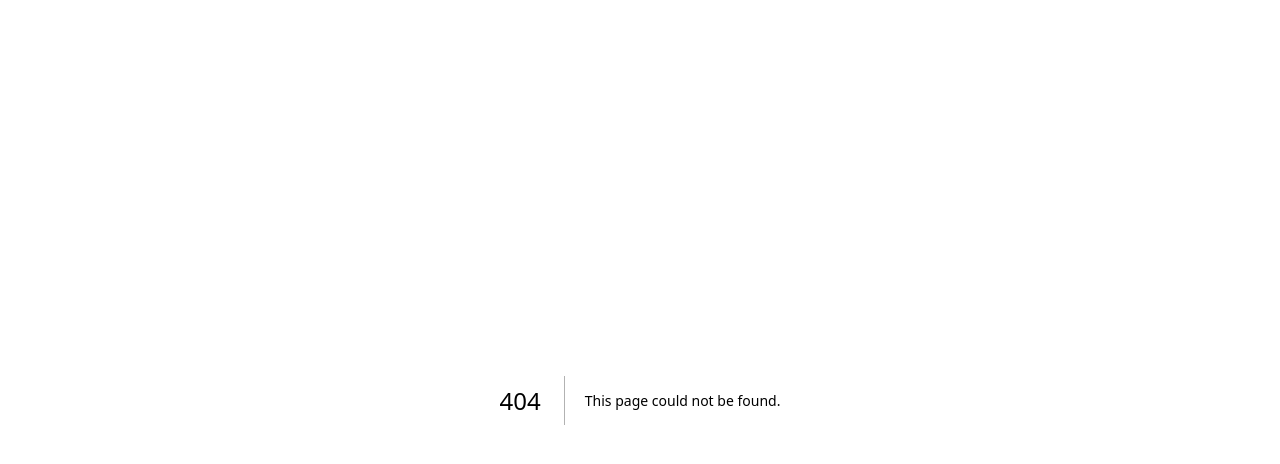
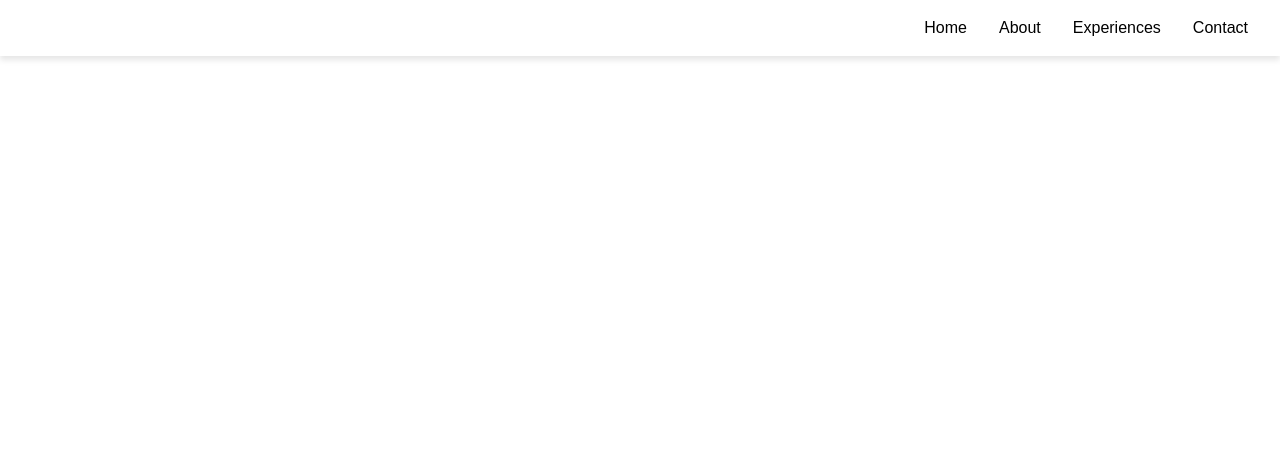
Before and after one commit to nishantmalpani/nishant-website, a Next.js app: page /about in a window 1280 px wide. Before the commit this address had no page. Shown: the top 464 px of the page. Built offline with nearby package versions, Linux system fonts and the light colour scheme.

Commit message:
navbar and navbar pages created

```diff
--- /dev/null
+++ b/app/about/page.tsx
@@ -0,0 +1,12 @@
+import Navbar from '../../components/navbar';
+
+export default function About() {
+  return (
+    <>
+      <Navbar />
+      <main>
+
+      </main>
+    </>
+  );
+}
--- a/app/globals.css
+++ b/app/globals.css
@@ -1,6 +1,39 @@
 @tailwind base;
 @tailwind components;
 @tailwind utilities;
+
+/* app/globals.css */
+
+nav {
+  padding: 1rem 2rem;
+  background-color: white;
+  box-shadow: 0 4px 6px rgba(0, 0, 0, 0.1);
+  display: flex;
+  justify-content: flex-end;
+}
+
+nav ul {
+  display: flex;
+  list-style: none;
+  gap: 2rem;
+  margin: 0;
+  padding: 0;
+}
+
+nav li {
+  font-size: 1rem;
+}
+
+nav a {
+  text-decoration: none;
+  color: black;
+  font-size: 1rem;
+}
+
+nav a:hover {
+  color: gray; /* Optional hover effect */
+}
+
 
 :root {
   --background: #ffffff;
--- a/app/page.tsx
+++ b/app/page.tsx
@@ -1,101 +1,19 @@
 import Image from "next/image";
+import Navbar from "@/components/navbar";
+import face from "./images/cover-pic.svg";
 
 export default function Home() {
   return (
-    <div className="grid grid-rows-[20px_1fr_20px] items-center justify-items-center min-h-screen p-8 pb-20 gap-16 sm:p-20 font-[family-name:var(--font-geist-sans)]">
-      <main className="flex flex-col gap-8 row-start-2 items-center sm:items-start">
+    <>
+      <Navbar />
+      <main>
         <Image
-          className="dark:invert"
-          src="https://nextjs.org/icons/next.svg"
-          alt="Next.js logo"
-          width={180}
-          height={38}
-          priority
+          src = {face}
+          alt="Nishant's profile picture"
+          width={300}
+          height={300}
         />
-        <ol className="list-inside list-decimal text-sm text-center sm:text-left font-[family-name:var(--font-geist-mono)]">
-          <li className="mb-2">
-            Get started by editing{" "}
-            <code className="bg-black/[.05] dark:bg-white/[.06] px-1 py-0.5 rounded font-semibold">
-              app/page.tsx
-            </code>
-            .
-          </li>
-          <li>Test and see your changes instantly.</li>
-        </ol>
-
-        <div className="flex gap-4 items-center flex-col sm:flex-row">
-          <a
-            className="rounded-full border border-solid border-transparent transition-colors flex items-center justify-center bg-foreground text-background gap-2 hover:bg-[#383838] dark:hover:bg-[#ccc] text-sm sm:text-base h-10 sm:h-12 px-4 sm:px-5"
-            href="https://vercel.com/new?utm_source=create-next-app&utm_medium=appdir-template-tw&utm_campaign=create-next-app"
-            target="_blank"
-            rel="noopener noreferrer"
-          >
-            <Image
-              className="dark:invert"
-              src="https://nextjs.org/icons/vercel.svg"
-              alt="Vercel logomark"
-              width={20}
-              height={20}
-            />
-            Deploy now
-          </a>
-          <a
-            className="rounded-full border border-solid border-black/[.08] dark:border-white/[.145] transition-colors flex items-center justify-center hover:bg-[#f2f2f2] dark:hover:bg-[#1a1a1a] hover:border-transparent text-sm sm:text-base h-10 sm:h-12 px-4 sm:px-5 sm:min-w-44"
-            href="https://nextjs.org/docs?utm_source=create-next-app&utm_medium=appdir-template-tw&utm_campaign=create-next-app"
-            target="_blank"
-            rel="noopener noreferrer"
-          >
-            Read our docs
-          </a>
-        </div>
       </main>
-      <footer className="row-start-3 flex gap-6 flex-wrap items-center justify-center">
-        <a
-          className="flex items-center gap-2 hover:underline hover:underline-offset-4"
-          href="https://nextjs.org/learn?utm_source=create-next-app&utm_medium=appdir-template-tw&utm_campaign=create-next-app"
-          target="_blank"
-          rel="noopener noreferrer"
-        >
-          <Image
-            aria-hidden
-            src="https://nextjs.org/icons/file.svg"
-            alt="File icon"
-            width={16}
-            height={16}
-          />
-          Learn
-        </a>
-        <a
-          className="flex items-center gap-2 hover:underline hover:underline-offset-4"
-          href="https://vercel.com/templates?framework=next.js&utm_source=create-next-app&utm_medium=appdir-template-tw&utm_campaign=create-next-app"
-          target="_blank"
-          rel="noopener noreferrer"
-        >
-          <Image
-            aria-hidden
-            src="https://nextjs.org/icons/window.svg"
-            alt="Window icon"
-            width={16}
-            height={16}
-          />
-          Examples
-        </a>
-        <a
-          className="flex items-center gap-2 hover:underline hover:underline-offset-4"
-          href="https://nextjs.org?utm_source=create-next-app&utm_medium=appdir-template-tw&utm_campaign=create-next-app"
-          target="_blank"
-          rel="noopener noreferrer"
-        >
-          <Image
-            aria-hidden
-            src="https://nextjs.org/icons/globe.svg"
-            alt="Globe icon"
-            width={16}
-            height={16}
-          />
-          Go to nextjs.org →
-        </a>
-      </footer>
-    </div>
+    </>
   );
 }
--- /dev/null
+++ b/components/navbar.tsx
@@ -0,0 +1,25 @@
+// components/Navbar.tsx
+import Link from 'next/link';
+
+const Navbar = () => {
+  return (
+    <nav>
+      <ul>
+        <li>
+          <Link href="/">Home</Link>
+        </li>
+        <li>
+          <Link href="/about">About</Link>
+        </li>
+        <li>
+          <Link href="/experiences">Experiences</Link>
+        </li>
+        <li>
+          <Link href="/contact">Contact</Link>
+        </li>
+      </ul>
+    </nav>
+  );
+};
+
+export default Navbar;
```
Also changed, not shown: app/contact/page.tsx (added), app/experiences/page.tsx (added), 1 other file (tests, documents, lock files or other folders).
